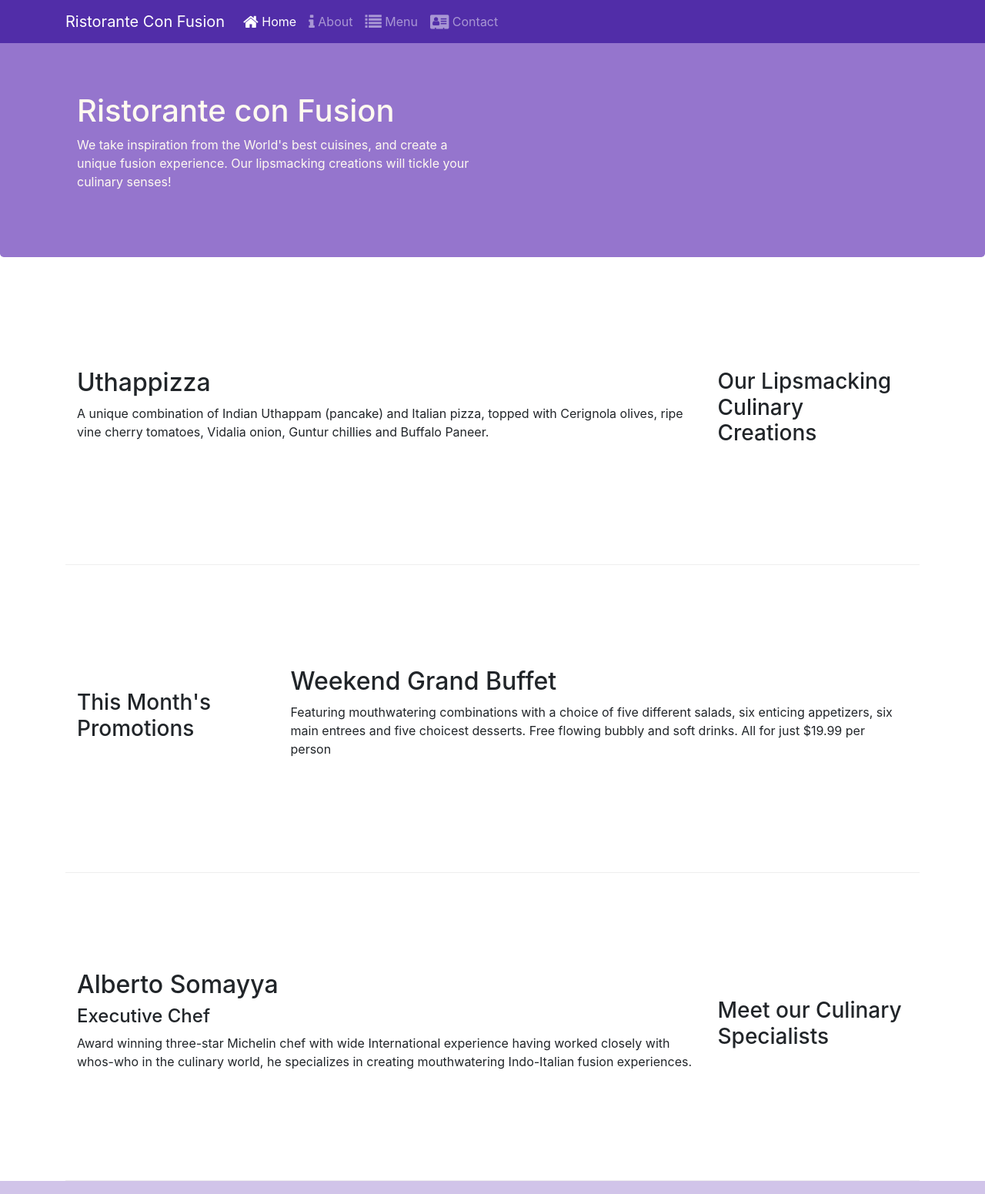
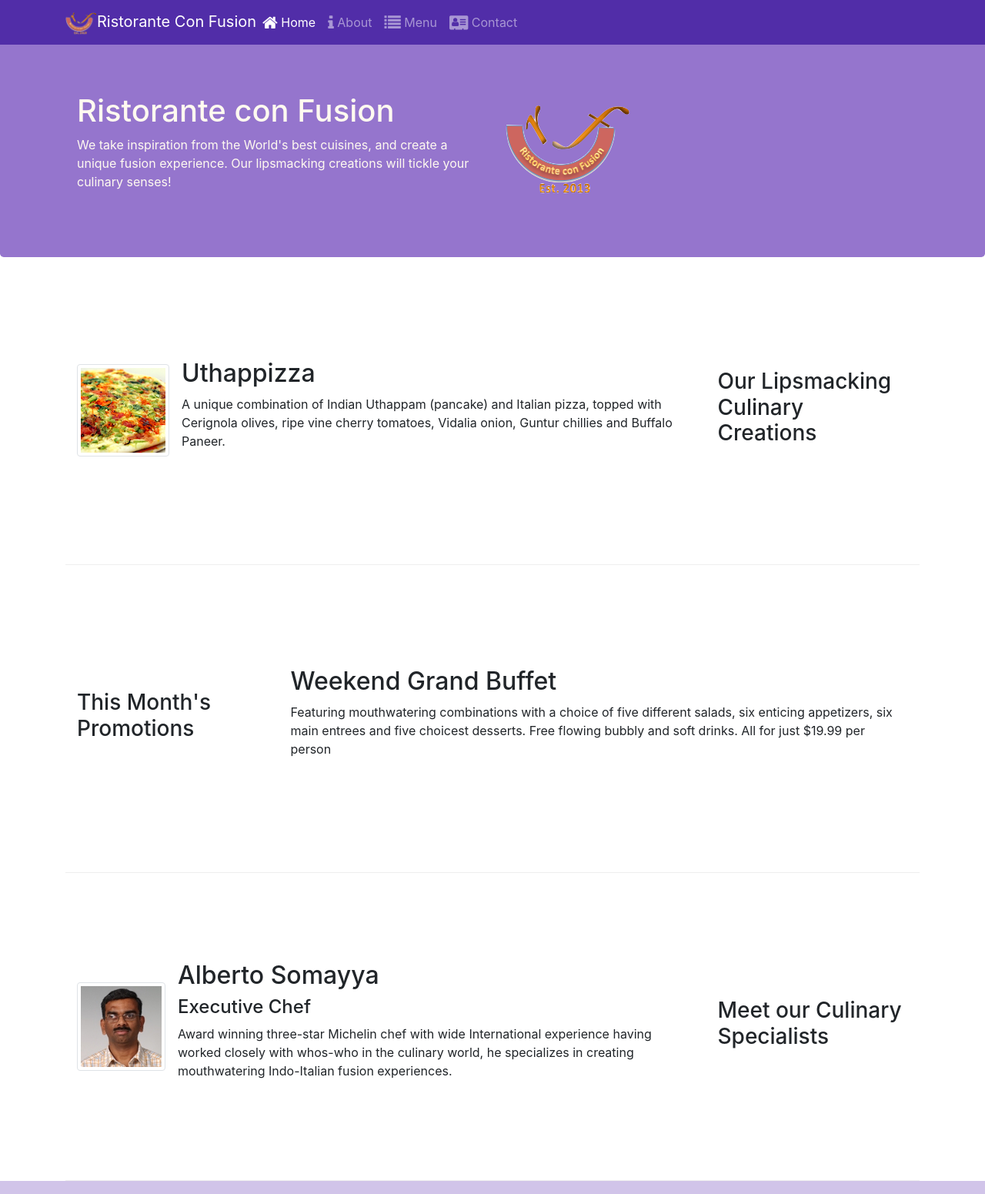
Before and after one commit to sianone/intro-bootstrap, a website: page index.html in a window 1280 px wide. Shown: the top 1551 px of the page at 77% size. Drawn offline with nearby package versions, Linux system fonts and the light colour scheme.

Commit message:
Adds media and images to pages

```diff
--- a/index.html
+++ b/index.html
@@ -29,7 +29,7 @@
         >
           <span class="navbar-toggler-icon"></span>
         </button>
-        <a href="#" class="navbar-brand">Ristorante Con Fusion</a>
+        <a href="#" class="navbar-brand mr-auto"><img src="img/logo.png" height="30" width="41">Ristorante Con Fusion</a>
 
         <div class="collapse navbar-collapse" id="Navbar">
           <ul class="navbar-nav mr-auto">
@@ -52,7 +52,9 @@
               your culinary senses!
             </p>
           </div>
-          <div class="col-12 col-sm"></div>
+          <div class="col-12 col-sm align-self-center">
+            <img src="img/logo.png" class="img-fluid" alt="logo">
+          </div>
         </div>
       </div>
     </header>
@@ -63,12 +65,17 @@
           <h3>Our Lipsmacking Culinary Creations</h3>
         </div>
         <div class="col col-sm order-sm-first col-md">
-          <h2>Uthappizza</h2>
+          <div class="media">
+            <img src="img/uthappizza.png" alt="" class="d-flex mr-3 img-thumbnail align-self-center">
+            <div class="media-body">
+              <h2 class="mt-0">Uthappizza</h2>
               <p>
                 A unique combination of Indian Uthappam (pancake) and Italian pizza,
                 topped with Cerignola olives, ripe vine cherry tomatoes, Vidalia
                 onion, Guntur chillies and Buffalo Paneer.
               </p>
+            </div>
+          </div>
         </div>
       </div>
 
@@ -92,7 +99,10 @@
           <h3>Meet our Culinary Specialists</h3>
         </div>
         <div class="col col-sm order-sm-first col-md">
-          <h2>Alberto Somayya</h2>
+          <div class="media">
+            <img src="img/alberto.png" alt="" class="d-flex mr-3 align-self-center img-thumbnail">
+            <div class="media-body">
+              <h2 class="mt-0">Alberto Somayya</h2>
               <h4>Executive Chef</h4>
               <p class="d-none d-sm-block">
                 Award winning three-star Michelin chef with wide International
@@ -100,6 +110,8 @@
                 world, he specializes in creating mouthwatering Indo-Italian fusion
                 experiences.
               </p>
+            </div>
+          </div>
         </div>
       </div>
     </div>
```
Also changed, not shown: aboutus.html (+5 -3 lines), contactus.html (+3 -2 lines), img/alberto.png (added), img/buffet.png (added), img/logo.png (added), img/uthappizza.png (added), 1 other file. Lines whose indentation alone changed are shown as unchanged.
